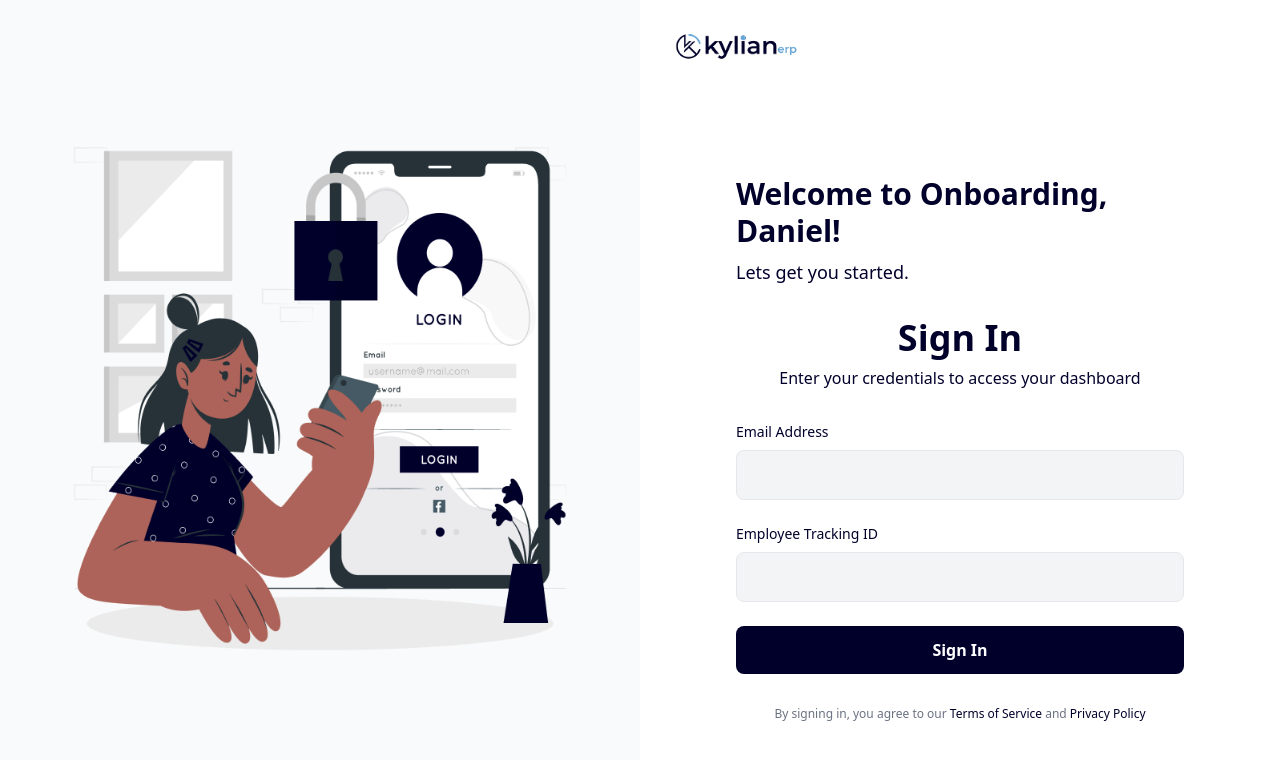
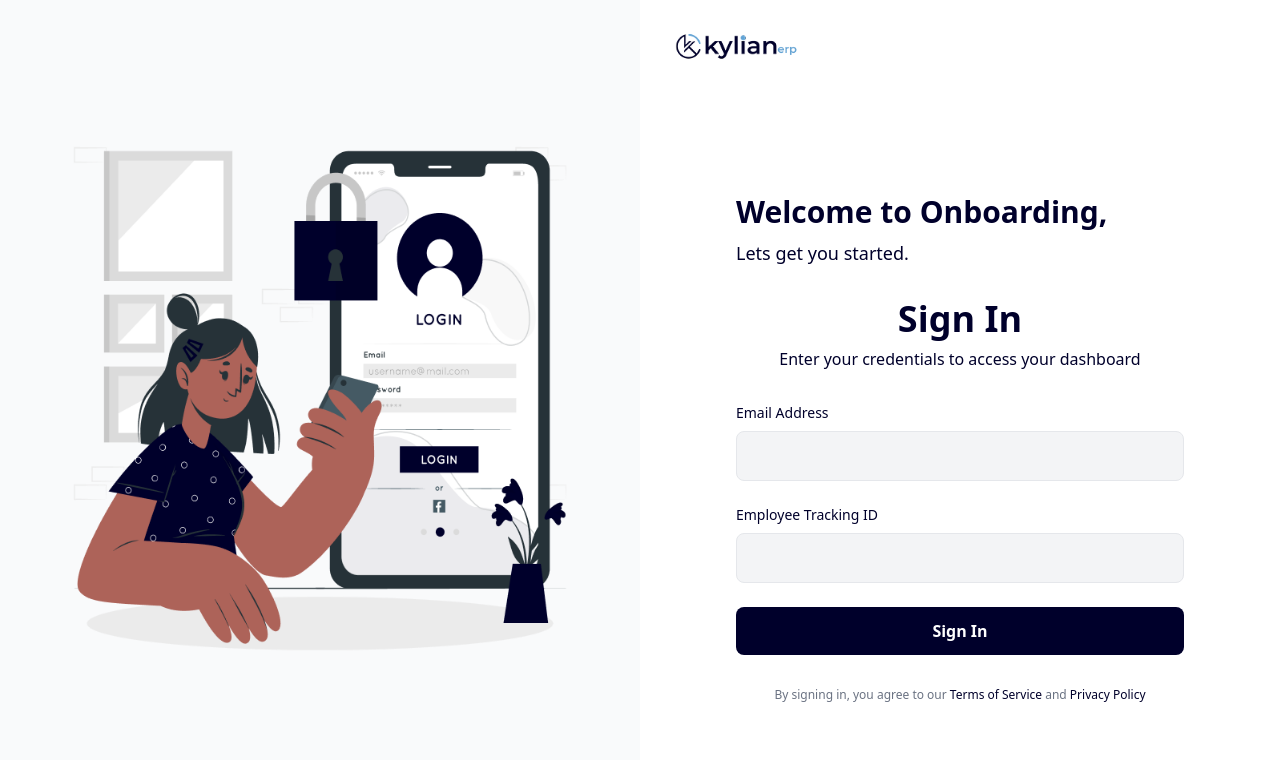
Before and after one commit to Amir9eng/candidate-portal, a React (Vite) app: page / in a window 1280 px wide. Shown: the top 760 px of the page. Built offline with nearby package versions, Linux system fonts and the light colour scheme.

Commit message:
Update welcome message in Login component to remove specific user name

```diff
--- a/src/pages/Login.tsx
+++ b/src/pages/Login.tsx
@@ -61,7 +61,7 @@ const Login = () => {
             {/* Welcome Message */}
             <div className="mb-8">
               <h1 className="text-2xl lg:text-3xl font-bold text-[#00002B] mb-2 leading-tight">
-                Welcome to Onboarding, Daniel!
+                Welcome to Onboarding,
               </h1>
               <p className="text-lg text-[#00002B] font-normal">
                 Lets get you started.
```
